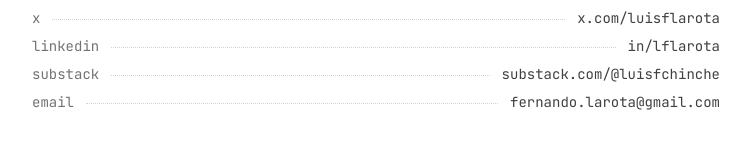
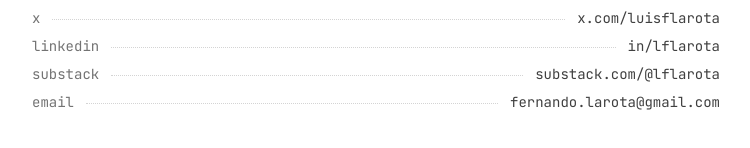
Before and after one commit to luisflarota/luisflarota.github.io, a Next.js app: page / in a window 1280 px wide. Shown: the part 722-870 px from the top of the page, without its empty margins (264-1014 px from the left). Built offline with nearby package versions, Linux system fonts and the light colour scheme.

Commit message:
fix: substack handle wrong

```diff
--- a/components/site-footer.tsx
+++ b/components/site-footer.tsx
@@ -2,7 +2,7 @@
   { label: "github", href: "https://github.com/luisflarota", display: "github.com/luisflarota" },
   { label: "x", href: "https://x.com/luisflarota", display: "x.com/luisflarota" },
   { label: "linkedin", href: "https://www.linkedin.com/in/lflarota/", display: "in/lflarota" },
-  { label: "substack", href: "https://substack.com/@luisfchinche", display: "substack.com/@luisfchinche" },
+  { label: "substack", href: "https://substack.com/@lflarota", display: "substack.com/@lflarota" },
   { label: "email", href: "mailto:fernando.larota@gmail.com", display: "fernando.larota@gmail.com" },
 ]
 
```
